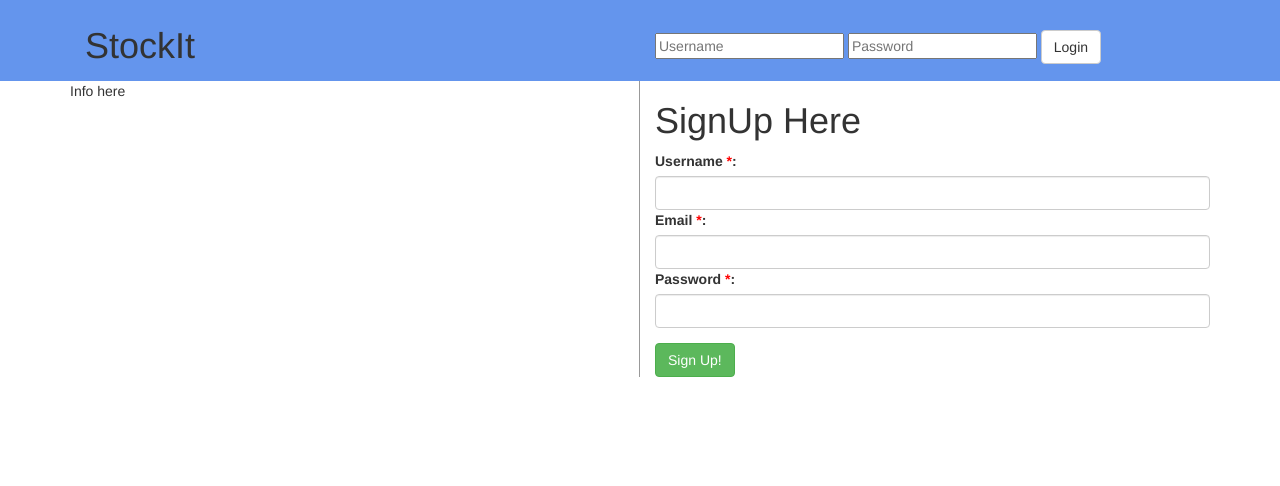
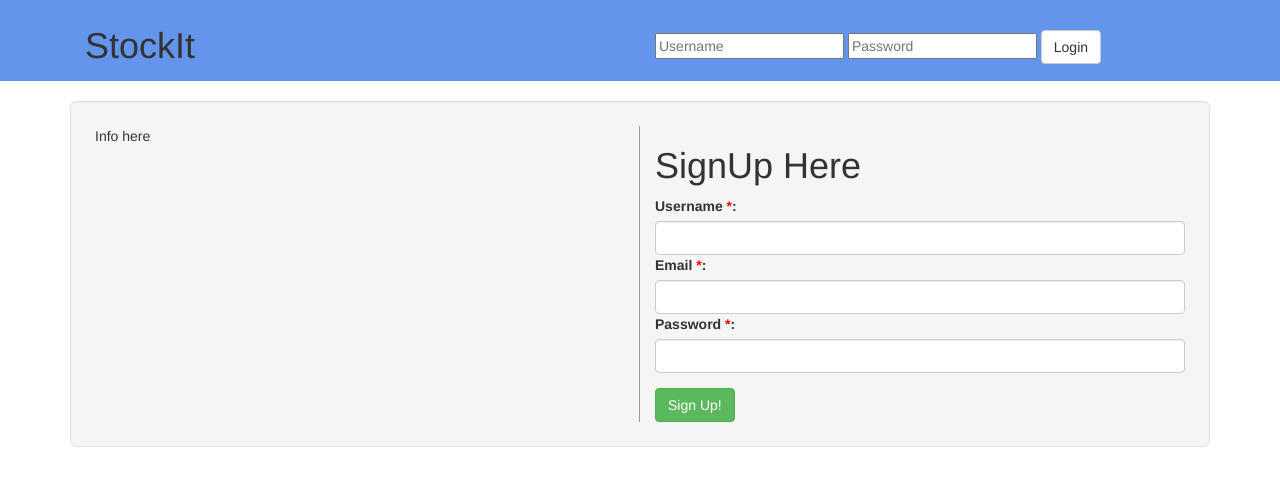
Before and after one commit to bhadkamkar/StockIt, a website: page views/index.html in a window 1280 px wide. Drawn offline with nearby package versions, Linux system fonts and the light colour scheme.

Commit message:
added well for info and signup

```diff
--- a/views/index.html
+++ b/views/index.html
@@ -24,6 +24,7 @@
 </div>
 
 <div class="container">
+    <div class="well well-lg" style="margin-top: 20px;">
     <div class="row">
         <div class="col-md-6" style="border-right: 1px solid #999; overflow: hidden">
             <p>
@@ -45,6 +46,7 @@
             </form>
         </div>
     </div>
+    </div>
 </div>
 
 </body>
```
